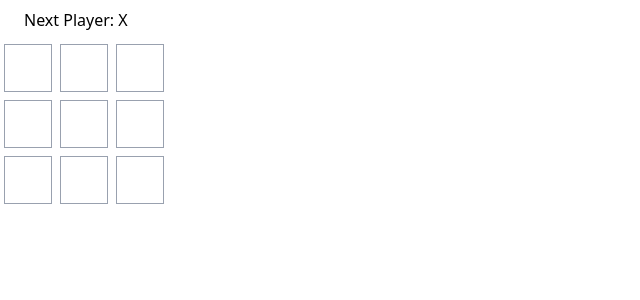
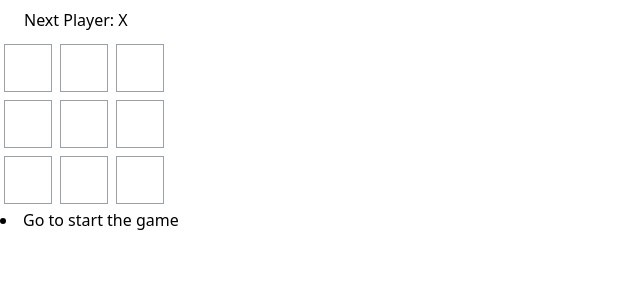
Before and after one commit to devmohidul/tic-tac-toe, a React (Vite) app: page / in a window 1280 px wide. Shown: the top 300 px of the page, without its empty margins (0-640 px from the left). Built offline with nearby package versions, Linux system fonts and the light colour scheme.

Commit message:
History option updated

```diff
--- a/src/App.jsx
+++ b/src/App.jsx
@@ -72,19 +72,41 @@ function Board({ xIsNext, squares, onPlay }) {
 export default function Game() {
   const [history, setHistory] = useState([Array(9).fill(null)]);
   const [xIsNext, setXIsNext] = useState(true);
+  const [currentMove, setCurrentMove] = useState(0);
 
-  const currentSquares = history[history.length - 1];
+  const currentSquares = history[currentMove];
 
   function handlePlay(nextSquares) {
     setXIsNext(!xIsNext);
-    setHistory([...history, nextSquares]);
+    const nextHistory = [...history.slice(0, currentMove + 1), nextSquares];
+    setHistory(nextHistory);
+    setCurrentMove(nextHistory.length - 1);
   }
+
+  function jumpTo(move) {
+    setCurrentMove(move);
+    setXIsNext(move % 2 === 0);
+  }
+
+  const moves = history.map((squares, move) => {
+    let description;
+    if (move > 0) {
+      description = `Go to the move # ${move}`;
+    } else {
+      description = `Go to start the game`;
+    }
+    return (
+      <li key={move}>
+        <button onClick={() => jumpTo(move)}>{description}</button>
+      </li>
+    );
+  });
   return (
     <div>
       <div>
         <Board xIsNext={xIsNext} squares={currentSquares} onPlay={handlePlay} />
       </div>
-      <div>{/* TBD*/}</div>
+      <div>{moves}</div>
     </div>
   );
 }
```
